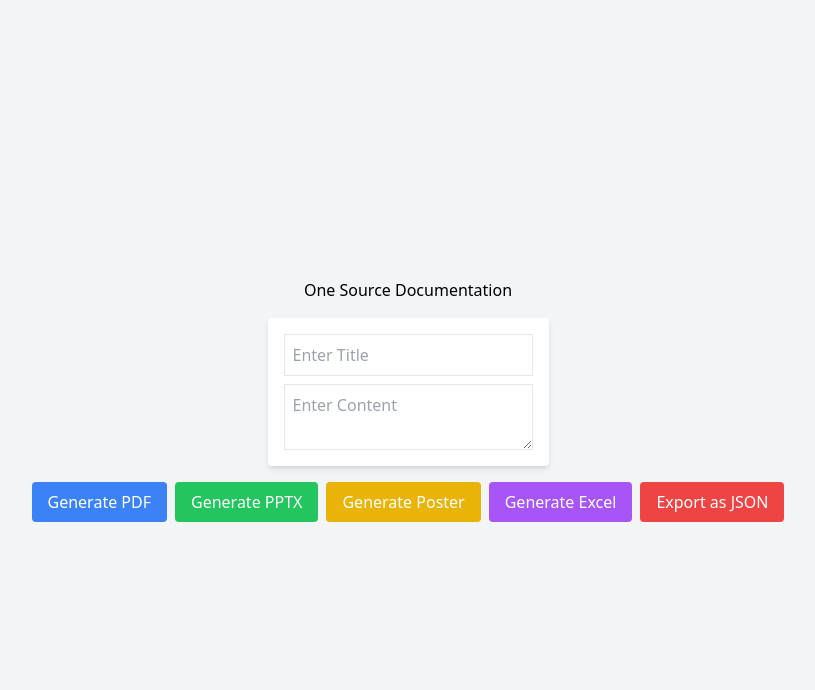
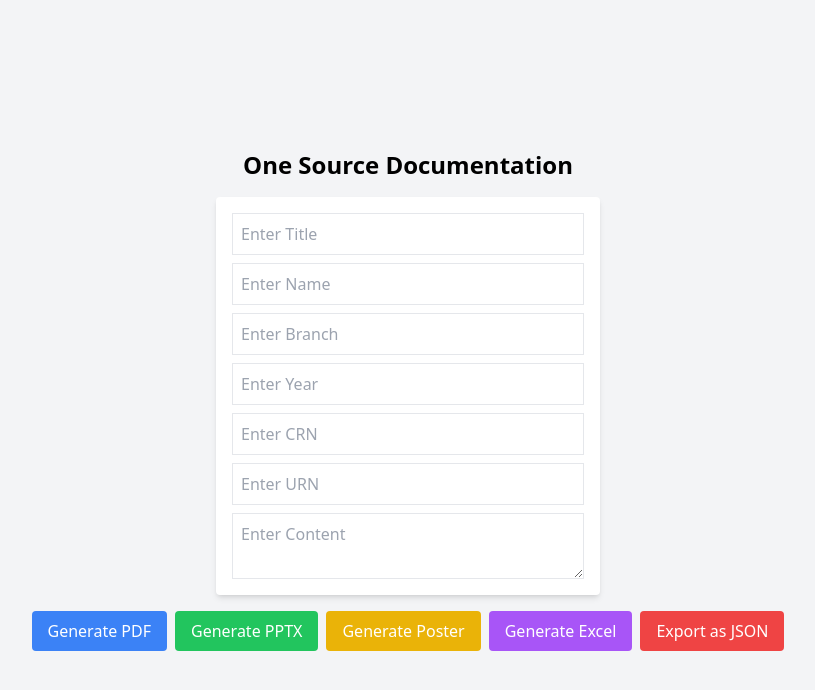
Before and after one commit to Diljeet-Singh0/Code-Crafters, a React (Create React App) app: page / in a window 1280 px wide. Shown: the top 690 px of the page, without its empty margins (232-1047 px from the left). Built offline with nearby package versions, Linux system fonts and the light colour scheme.

Commit message:
new inputs

```diff
--- a/src/App.js
+++ b/src/App.js
@@ -7,31 +7,50 @@ import * as XLSX from "xlsx";
 function App() {
   const [title, setTitle] = useState("");
   const [content, setContent] = useState("");
+  const [name, setName] = useState("");
+  const [branch, setBranch] = useState("");
+  const [year, setYear] = useState("");
+  const [crn, setCRN] = useState("");
+  const [urn, setURN] = useState("");
 
   // 📌 Generate PDF Report
   const generatePDF = () => {
     const doc = new jsPDF();
-    doc.text(title, 20, 20);
-    doc.text(content, 20, 40);
+    doc.text(`Name: ${name}`, 20, 20);
+    doc.text(`Branch: ${branch}`, 20, 30);
+    doc.text(`Year: ${year}`, 20, 40);
+    doc.text(`CRN: ${crn}`, 20, 50);
+    doc.text(`URN: ${urn}`, 20, 60);
+    doc.text(`Title: ${title}`, 20, 70);
+    doc.text("Content:", 20, 80);
+    doc.text(content, 20, 90, { maxWidth: 170 });
     doc.save("report.pdf");
   };
+
 
   // 📌 Generate PPTX Presentation
   const generatePPTX = () => {
     let pptx = new PptxGenJS();
     let slide = pptx.addSlide();
-    slide.addText(title, { x: 1, y: 1, fontSize: 24 });
-    slide.addText(content, { x: 1, y: 2, fontSize: 18 });
+
+    slide.addText(`Name: ${name}`, { x: 0.5, y: 0.5, fontSize: 18 });
+    slide.addText(`Branch: ${branch}`, { x: 0.5, y: 1, fontSize: 18 });
+    slide.addText(`Year: ${year}`, { x: 0.5, y: 1.5, fontSize: 18 });
+    slide.addText(`CRN: ${crn}`, { x: 0.5, y: 2, fontSize: 18 });
+    slide.addText(`URN: ${urn}`, { x: 0.5, y: 2.5, fontSize: 18 });
+    slide.addText(`Title: ${title}`, { x: 0.5, y: 3, fontSize: 20, bold: true });
+    slide.addText(content, { x: 0.5, y: 3.5, fontSize: 16, wrap: true });
+
     pptx.writeFile("presentation.pptx");
   };
 
   // 📌 Generate Poster (Screenshot of HTML)
   const generatePoster = () => {
-    const element = document.getElementById("poster-content"); // Capture specific content only
+    const element = document.getElementById("poster-content"); // Capture entire form
     html2canvas(element, { scale: 2 }).then((canvas) => {
       const imgData = canvas.toDataURL("image/png");
-      const pdf = new jsPDF("p", "mm", "a4"); // A4 size for better quality
-      const imgWidth = 190; // Fit within A4 width
+      const pdf = new jsPDF("p", "mm", "a4");
+      const imgWidth = 190;
       const imgHeight = (canvas.height * imgWidth) / canvas.width;
       pdf.addImage(imgData, "PNG", 10, 10, imgWidth, imgHeight);
       pdf.save("poster.pdf");
@@ -40,15 +59,34 @@ function App() {
 
   // 📌 Generate Excel File
   const generateExcel = () => {
-    const worksheet = XLSX.utils.json_to_sheet([{ Title: title, Content: content }]);
+    const worksheet = XLSX.utils.json_to_sheet([
+      {
+        Name: name,
+        Branch: branch,
+        Year: year,
+        CRN: crn,
+        URN: urn,
+        Title: title,
+        Content: content
+      }
+    ]);
     const workbook = XLSX.utils.book_new();
-    XLSX.utils.book_append_sheet(workbook, worksheet, "Sheet1");
+    XLSX.utils.book_append_sheet(workbook, worksheet, "Student Data");
     XLSX.writeFile(workbook, "data.xlsx");
   };
 
+
   // 📌 Generate JSON File
   const generateJSON = () => {
-    const jsonData = { title, content };
+    const jsonData = {
+      name,
+      branch,
+      year,
+      crn,
+      urn,
+      title,
+      content
+    };
     const blob = new Blob([JSON.stringify(jsonData, null, 2)], { type: "application/json" });
     const url = URL.createObjectURL(blob);
     const link = document.createElement("a");
@@ -57,11 +95,13 @@ function App() {
     link.click();
   };
 
+
   return (
-    <div className="App flex gap-4 flex-col items-center justify-center h-screen bg-gray-100">
-      <h1>One Source Documentation</h1>
+    <div className="App flex gap-4 flex-col items-center justify-center min-h-screen bg-gray-100 p-4">
+      <h1 className="text-2xl font-bold">One Source Documentation</h1>
 
-      <div id="poster-content" className="flex flex-col gap-2 bg-white p-4 rounded shadow-md">
+      {/* Input Section */}
+      <div id="poster-content" className="flex flex-col gap-2 bg-white p-4 rounded shadow-md w-96">
         <input
           type="text"
           placeholder="Enter Title"
@@ -69,6 +109,42 @@ function App() {
           onChange={(e) => setTitle(e.target.value)}
           className="border p-2 w-full"
         />
+        <input
+          type="text"
+          placeholder="Enter Name"
+          value={name}
+          onChange={(e) => setName(e.target.value)}
+          className="border p-2 w-full"
+        />
+        <input
+          type="text"
+          placeholder="Enter Branch"
+          value={branch}
+          onChange={(e) => setBranch(e.target.value)}
+          className="border p-2 w-full"
+        />
+        <input
+          type="text"
+          placeholder="Enter Year"
+          value={year}
+          onChange={(e) => setYear(e.target.value)}
+          className="border p-2 w-full"
+        />
+        <input
+          type="text"
+          placeholder="Enter CRN"
+          value={crn}
+          onChange={(e) => setCRN(e.target.value)}
+          className="border p-2 w-full"
+        />
+        <input
+          type="text"
+          placeholder="Enter URN"
+          value={urn}
+          onChange={(e) => setURN(e.target.value)}
+          className="border p-2 w-full"
+        />
+
         <textarea
           placeholder="Enter Content"
           value={content}
@@ -77,7 +153,7 @@ function App() {
         />
       </div>
 
-      {/* 📌 All buttons are back! */}
+      {/* Buttons */}
       <div className="flex gap-2">
         <button onClick={generatePDF} className="bg-blue-500 text-white px-4 py-2 rounded">Generate PDF</button>
         <button onClick={generatePPTX} className="bg-green-500 text-white px-4 py-2 rounded">Generate PPTX</button>
@@ -89,6 +165,7 @@ function App() {
   );
 
 
+
 }
 
 export default App;
```
